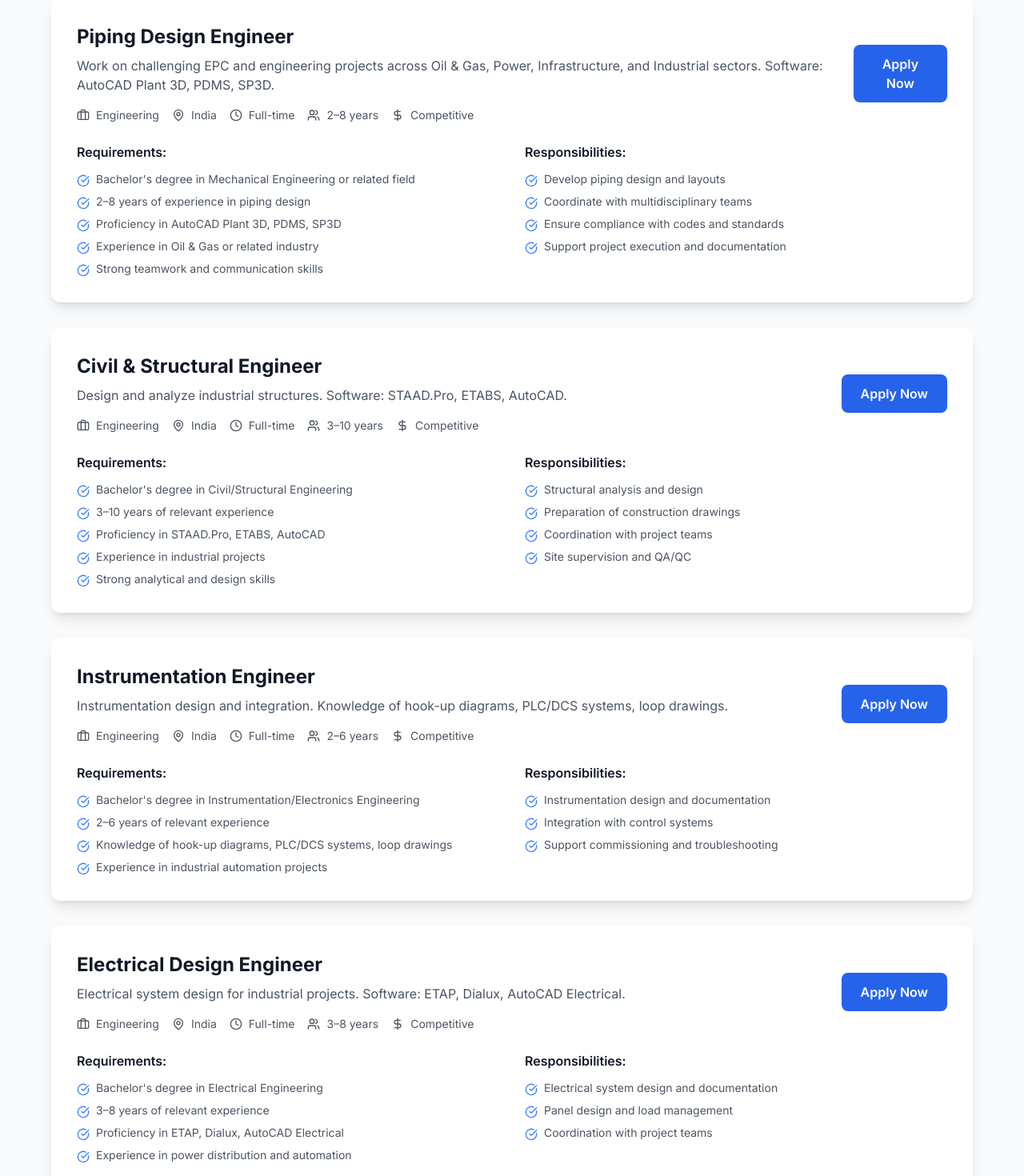
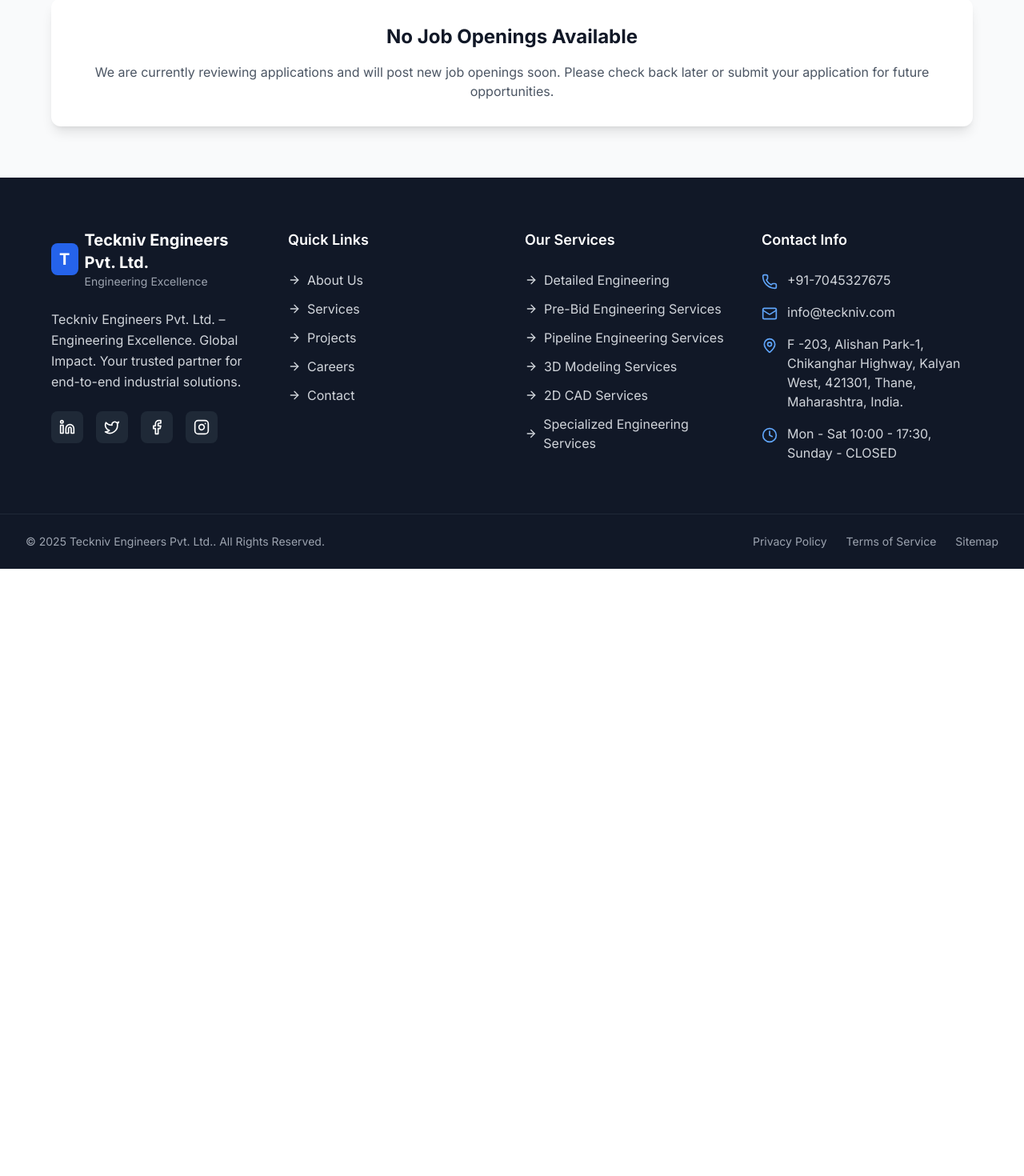
Before and after one commit to SuyogMagar/Teckniv, a React (Vite) app in the folder Teckniv/Frontend/: page /careers in a window 1280 px wide. Shown: the part 740-2210 px from the top of the page at 80% size. After the commit the page ends 1451 px from the top, so only its background shows below. Built offline with nearby package versions, Linux system fonts and the light colour scheme.

Commit message:
Removed the mock data from career page

```diff
--- a/Teckniv/Frontend/src/pages/Careers.jsx
+++ b/Teckniv/Frontend/src/pages/Careers.jsx
@@ -31,118 +31,8 @@
     formState: { errors }
   } = useForm();
 
-  const jobs = [
-    {
-      id: 1,
-      title: "Piping Design Engineer",
-      department: "Engineering",
-      location: "India",
-      type: "Full-time",
-      experience: "2–8 years",
-      salary: "Competitive",
-      description: "Work on challenging EPC and engineering projects across Oil & Gas, Power, Infrastructure, and Industrial sectors. Software: AutoCAD Plant 3D, PDMS, SP3D.",
-      requirements: [
-        "Bachelor's degree in Mechanical Engineering or related field",
-        "2–8 years of experience in piping design",
-        "Proficiency in AutoCAD Plant 3D, PDMS, SP3D",
-        "Experience in Oil & Gas or related industry",
-        "Strong teamwork and communication skills"
-      ],
-      responsibilities: [
-        "Develop piping design and layouts",
-        "Coordinate with multidisciplinary teams",
-        "Ensure compliance with codes and standards",
-        "Support project execution and documentation"
-      ]
-    },
-    {
-      id: 2,
-      title: "Civil & Structural Engineer",
-      department: "Engineering",
-      location: "India",
-      type: "Full-time",
-      experience: "3–10 years",
-      salary: "Competitive",
-      description: "Design and analyze industrial structures. Software: STAAD.Pro, ETABS, AutoCAD.",
-      requirements: [
-        "Bachelor's degree in Civil/Structural Engineering",
-        "3–10 years of relevant experience",
-        "Proficiency in STAAD.Pro, ETABS, AutoCAD",
-        "Experience in industrial projects",
-        "Strong analytical and design skills"
-      ],
-      responsibilities: [
-        "Structural analysis and design",
-        "Preparation of construction drawings",
-        "Coordination with project teams",
-        "Site supervision and QA/QC"
-      ]
-    },
-    {
-      id: 3,
-      title: "Instrumentation Engineer",
-      department: "Engineering",
-      location: "India",
-      type: "Full-time",
-      experience: "2–6 years",
-      salary: "Competitive",
-      description: "Instrumentation design and integration. Knowledge of hook-up diagrams, PLC/DCS systems, loop drawings.",
-      requirements: [
-        "Bachelor's degree in Instrumentation/Electronics Engineering",
-        "2–6 years of relevant experience",
-        "Knowledge of hook-up diagrams, PLC/DCS systems, loop drawings",
-        "Experience in industrial automation projects"
-      ],
-      responsibilities: [
-        "Instrumentation design and documentation",
-        "Integration with control systems",
-        "Support commissioning and troubleshooting"
-      ]
-    },
-    {
-      id: 4,
-      title: "Electrical Design Engineer",
-      department: "Engineering",
-      location: "India",
-      type: "Full-time",
-      experience: "3–8 years",
-      salary: "Competitive",
-      description: "Electrical system design for industrial projects. Software: ETAP, Dialux, AutoCAD Electrical.",
-      requirements: [
-        "Bachelor's degree in Electrical Engineering",
-        "3–8 years of relevant experience",
-        "Proficiency in ETAP, Dialux, AutoCAD Electrical",
-        "Experience in power distribution and automation"
-      ],
-      responsibilities: [
-        "Electrical system design and documentation",
-        "Panel design and load management",
-        "Coordination with project teams"
-      ]
-    },
-    {
-      id: 5,
-      title: "Project Manager / Engineering Coordinator",
-      department: "Project Management",
-      location: "India",
-      type: "Full-time",
-      experience: "8–15 years",
-      salary: "Competitive",
-      description: "Multidisciplinary project leadership and client liaison.",
-      requirements: [
-        "Bachelor's degree in Engineering",
-        "8–15 years of project management experience",
-        "Strong multidisciplinary coordination and client interface skills"
-      ],
-      responsibilities: [
-        "Lead project teams and stakeholders",
-        "Ensure quality and safety standards",
-        "Risk management and mitigation",
-        "Client communication and reporting"
-      ]
-    }
-  ];
-
+  // Remove the jobs array and all references to it (job listings, job cards, etc.)
+  // In the job listing section, show a placeholder message:
   const trainingPrograms = [
     {
       id: 1,
@@ -340,76 +230,13 @@
               </div>
 
               <div className="space-y-8">
-                {jobs.map((job, index) => (
-                  <motion.div
-                    key={job.id}
-                    initial={{ opacity: 0, y: 20 }}
-                    animate={{ opacity: 1, y: 0 }}
-                    transition={{ duration: 0.6, delay: index * 0.1 }}
-                    className="card p-8"
-                  >
-                    <div className="flex flex-col lg:flex-row lg:items-center lg:justify-between mb-6">
-                      <div>
-                        <h3 className="text-2xl font-bold text-gray-900 mb-2">
-                          {job.title}
-                        </h3>
-                        <p className="text-gray-600 mb-4">
-                          {job.description}
-                        </p>
-                        <div className="flex flex-wrap gap-4">
-                          <div className="flex items-center space-x-2 text-sm text-gray-600">
-                            <Briefcase size={16} />
-                            <span>{job.department}</span>
-                          </div>
-                          <div className="flex items-center space-x-2 text-sm text-gray-600">
-                            <MapPin size={16} />
-                            <span>{job.location}</span>
-                          </div>
-                          <div className="flex items-center space-x-2 text-sm text-gray-600">
-                            <Clock size={16} />
-                            <span>{job.type}</span>
-                          </div>
-                          <div className="flex items-center space-x-2 text-sm text-gray-600">
-                            <Users size={16} />
-                            <span>{job.experience}</span>
-                          </div>
-                          <div className="flex items-center space-x-2 text-sm text-gray-600">
-                            <DollarSign size={16} />
-                            <span>{job.salary}</span>
-                          </div>
-                        </div>
-                      </div>
-                      <button className="btn-primary mt-4 lg:mt-0">
-                        Apply Now
-                      </button>
+                <div className="card p-8 text-center">
+                  <h3 className="text-2xl font-bold text-gray-900 mb-4">No Job Openings Available</h3>
+                  <p className="text-gray-600">
+                    We are currently reviewing applications and will post new job openings soon.
+                    Please check back later or submit your application for future opportunities.
+                  </p>
                     </div>
-
-                    <div className="grid grid-cols-1 md:grid-cols-2 gap-8">
-                      <div>
-                        <h4 className="font-semibold text-gray-900 mb-3">Requirements:</h4>
-                        <ul className="space-y-2">
-                          {job.requirements.map((req, idx) => (
-                            <li key={idx} className="flex items-start space-x-2 text-sm text-gray-600">
-                              <CheckCircle className="text-primary-500 mt-1" size={16} />
-                              <span>{req}</span>
-                            </li>
-                          ))}
-                        </ul>
-                      </div>
-                      <div>
-                        <h4 className="font-semibold text-gray-900 mb-3">Responsibilities:</h4>
-                        <ul className="space-y-2">
-                          {job.responsibilities.map((resp, idx) => (
-                            <li key={idx} className="flex items-start space-x-2 text-sm text-gray-600">
-                              <CheckCircle className="text-primary-500 mt-1" size={16} />
-                              <span>{resp}</span>
-                            </li>
-                          ))}
-                        </ul>
-                      </div>
-                    </div>
-                  </motion.div>
-                ))}
               </div>
             </motion.div>
           )}
@@ -582,11 +409,7 @@
                         }`}
                       >
                         <option value="">Select a position</option>
-                        {jobs.map((job) => (
-                          <option key={job.id} value={job.title}>
-                            {job.title}
-                          </option>
-                        ))}
+                        {/* The jobs array was removed, so this loop will not render options */}
                       </select>
                       {errors.position && (
                         <p className="text-red-500 text-sm mt-1">{errors.position.message}</p>
@@ -604,10 +427,7 @@
                         }`}
                       >
                         <option value="">Select experience level</option>
-                        <option value="0-2">0-2 years</option>
-                        <option value="3-5">3-5 years</option>
-                        <option value="6-10">6-10 years</option>
-                        <option value="10+">10+ years</option>
+                        {/* The jobs array was removed, so this loop will not render options */}
                       </select>
                       {errors.experience && (
                         <p className="text-red-500 text-sm mt-1">{errors.experience.message}</p>
```
